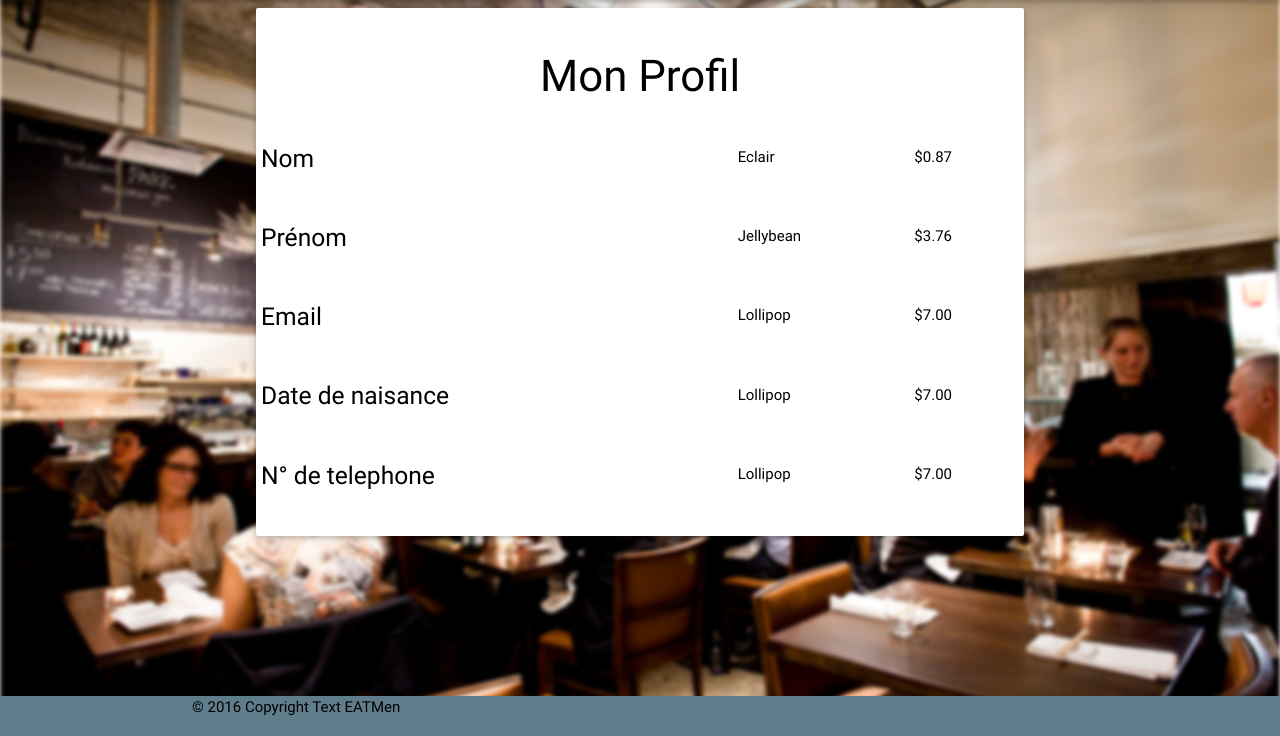
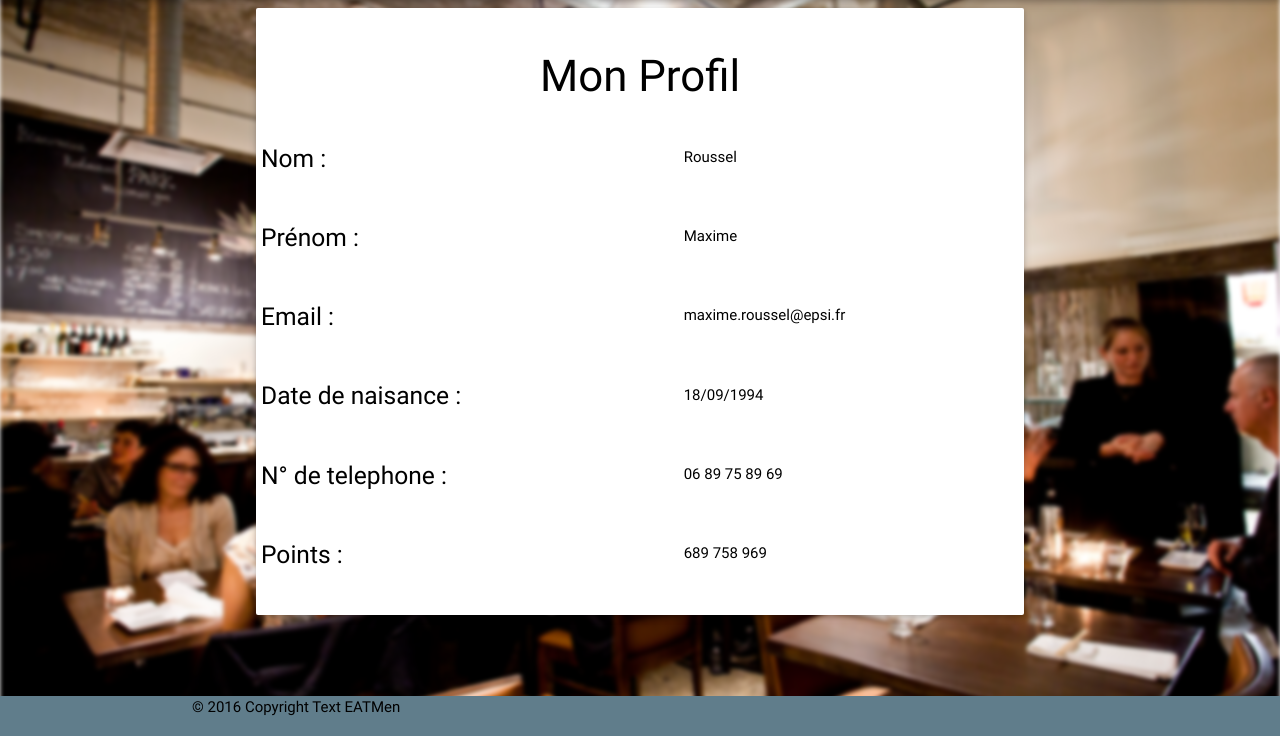
Before and after one commit to Maxiii62/EPSIWORKSHOP, a PHP site: page /Mon_Profil.php in a window 1280 px wide. Shown: the part 64-800 px from the top of the page. Run offline with PHP 8.4, Linux system fonts and the light colour scheme; some libraries are stand-ins or nearby versions.

Commit message:
page Mon Profil

```diff
--- a/front/html/Mon_Profil.php
+++ b/front/html/Mon_Profil.php
@@ -7,34 +7,33 @@ include '../../fragments/header.php';
     <div class="contain row card horizontal">
         </br>
         <h3 class="center">Mon Profil</h3>
-        <table class="responsive-table">
-
+        <table class="">
             <tbody>
                 <tr>
-                    <td><h5>Nom</h5></td>
-                    <td>Eclair</td>
-                    <td>$0.87</td>
+                    <td><h5>Nom :</h5></td>
+                    <td>Roussel</td>
                 </tr>
                 <tr>
-                   <td><h5>Prénom</h5></td>
-                    <td>Jellybean</td>
-                    <td>$3.76</td>
+                   <td><h5>Prénom : </h5></td>
+                    <td>Maxime</td>
                 </tr>
                 <tr>
-                    <td><h5>Email</h5></td>
-                    <td>Lollipop</td>
-                    <td>$7.00</td>
+                    <td><h5>Email : </h5></td>
+                    <td>maxime.roussel@epsi.fr</td>
                 </tr>
                 <tr>
-                    <td><h5>Date de naisance</h5></td>
-                    <td>Lollipop</td>
-                    <td>$7.00</td>
+                    <td><h5>Date de naisance :</h5></td>
+                    <td>18/09/1994</td>
                 </tr>
                 <tr>
-                    <td><h5>N° de telephone</h5></td>
-                    <td>Lollipop</td>
-                    <td>$7.00</td>
+                    <td><h5>N° de telephone : </h5></td>
+                    <td>06 89 75 89 69</td>
                 </tr>
+                <tr>
+                    <td><h5>Points : </h5></td>
+                    <td>689 758 969</td>
+                </tr>
+
             </tbody>
 
         </table>
```
